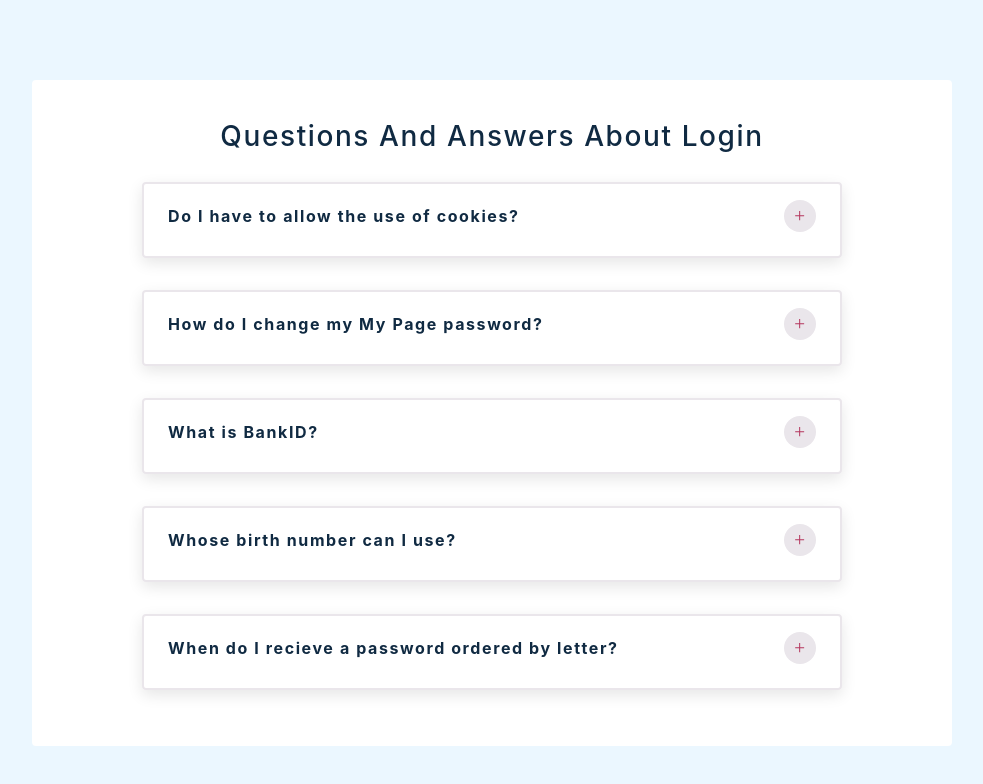
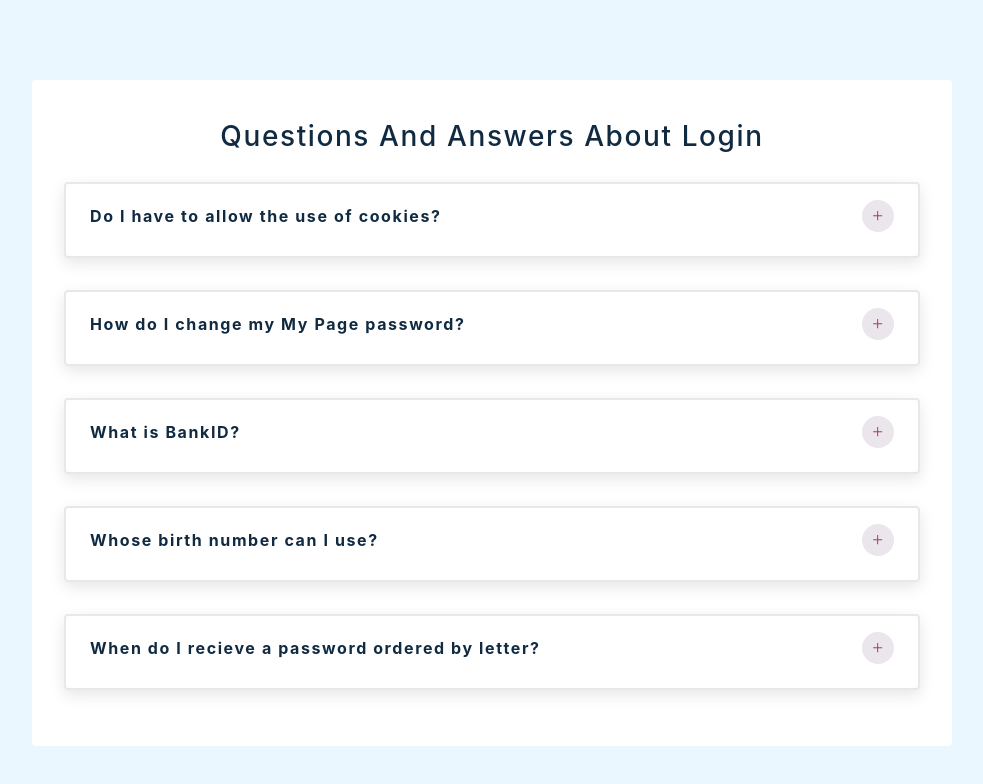
Before and after one commit to souritaray/Accordion-React, a React (Create React App) app: page / in a window 1280 px wide. Shown: the top 784 px of the page, without its empty margins (148-1131 px from the left). Built offline with nearby package versions, Linux system fonts and the light colour scheme.

Commit message:
refactor

```diff
--- a/src/index.css
+++ b/src/index.css
@@ -164,16 +164,16 @@ main {
 .container h3 {
   line-height: 1.2;
   font-weight: 500;
+  text-align: center;
 }
 @media screen and (min-width: 992px) {
   .container {
     display: flex;
     flex-direction: column;
-    align-items: center;
   }
 }
 .question {
-  width: 700px;
+
   padding: 1rem 1.5rem;
   border: 2px solid var(--clr-grey-special);
   margin-bottom: 1rem;
```
